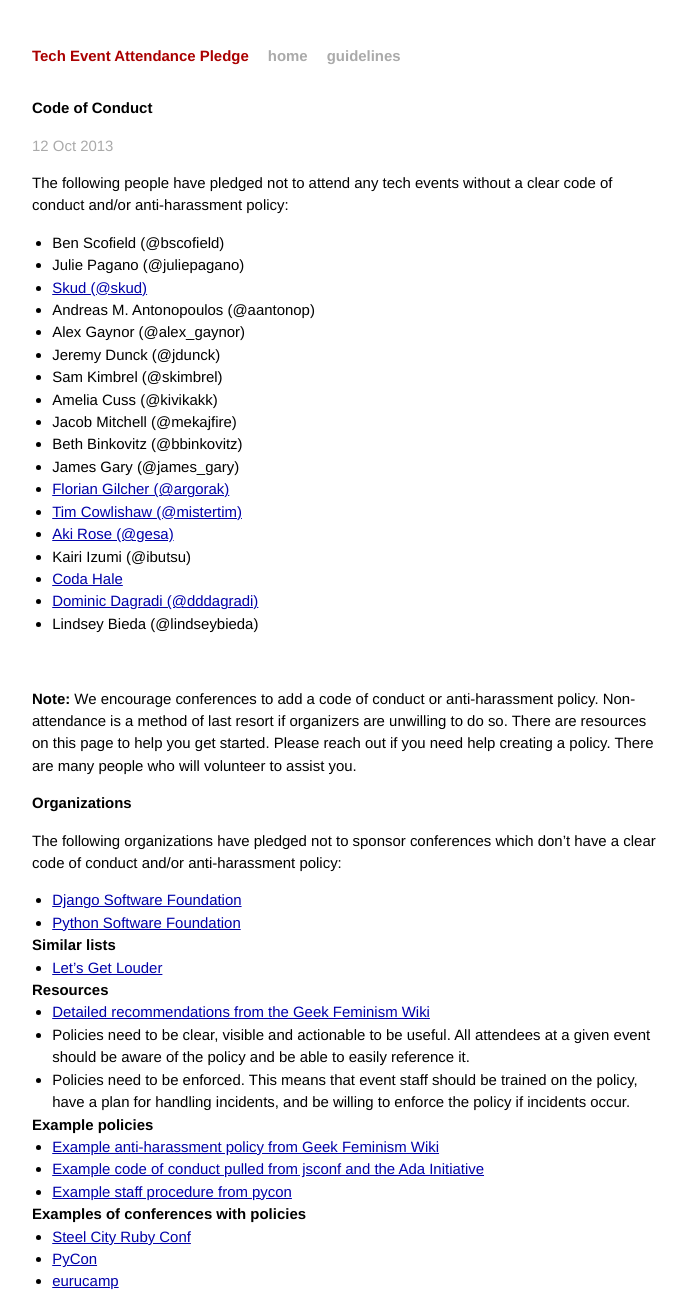
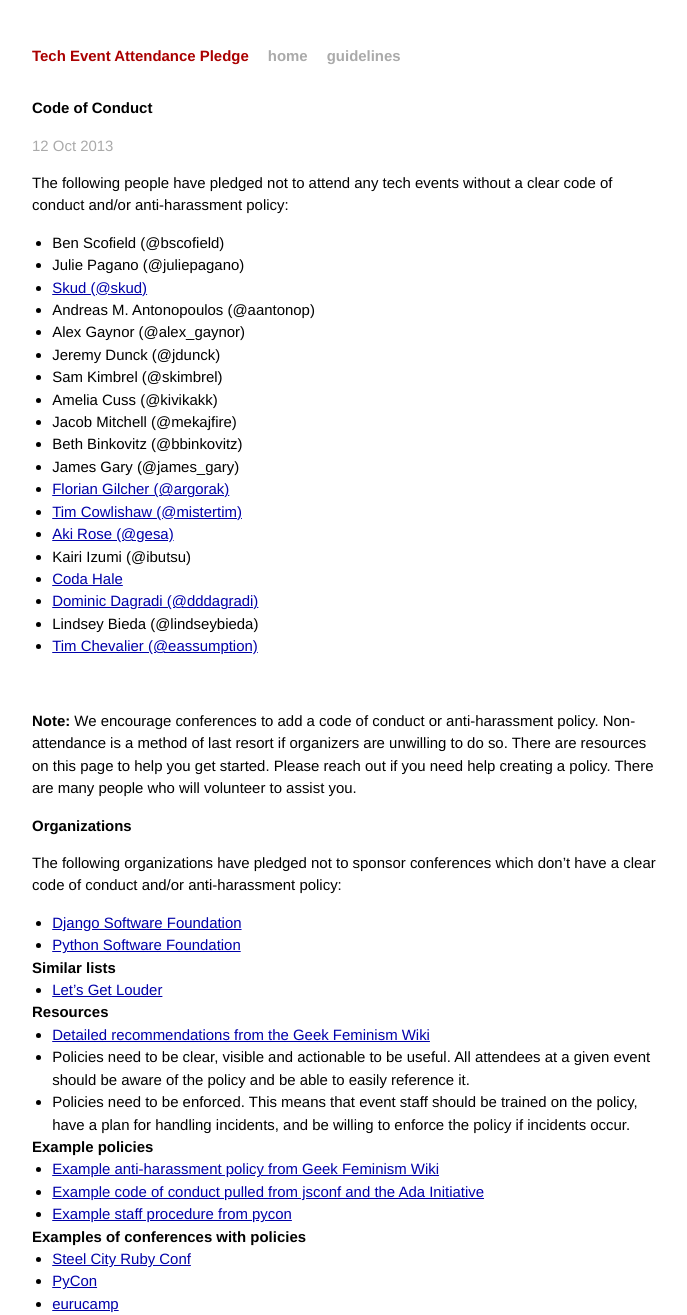
Before and after one commit to techtektek/tech-event-attendance-pledge.github.io, a Jekyll site: the page built from _posts/2013-10-12-code-of-conduct.markdown, in a window 1280 px wide. Shown: the whole page, without its empty margins (294-981 px from the left). Built offline with Jekyll 4.4.1, drawn with Linux system fonts in a browser that asks for light colours; Markdown is read by kramdown in place of the engine named in the settings; before the commit the page ends 1293 px from its top, so only the background shows below that.

Commit message:
Add Tim Chevalier

```diff
--- a/_posts/2013-10-12-code-of-conduct.markdown
+++ b/_posts/2013-10-12-code-of-conduct.markdown
@@ -25,6 +25,7 @@ clear code of conduct and/or anti-harassment policy:
 * [Coda Hale](https://twitter.com/coda)
 * [Dominic Dagradi (@dddagradi)](https://twitter.com/dddagradi)
 * Lindsey Bieda (@lindseybieda)
+* [Tim Chevalier (@eassumption)](http://tim.dreamwidth.org/1830367.html)
 
 <br/>
 
--- a/_posts/2013-10-12-objo.markdown
+++ b/_posts/2013-10-12-objo.markdown
@@ -76,6 +76,7 @@ O'Brien (also known as @objo) is in attendance:
 * [Dave Knapik (@daveknapik)](https://twitter.com/daveknapik/status/390097083157340161)
 * [Henrik Hodne (@henrikhodne)](https://twitter.com/henrikhodne)
 * [Faruk Ateş (@KuraFire)](http://farukat.es/journal/2013/10/698-i-pledge-be-better-and-i-hope-you-do-too)
+* [Tim Chevalier (@eassumption)](http://tim.dreamwidth.org/1830367.html)
 
 <br/>
 
```
